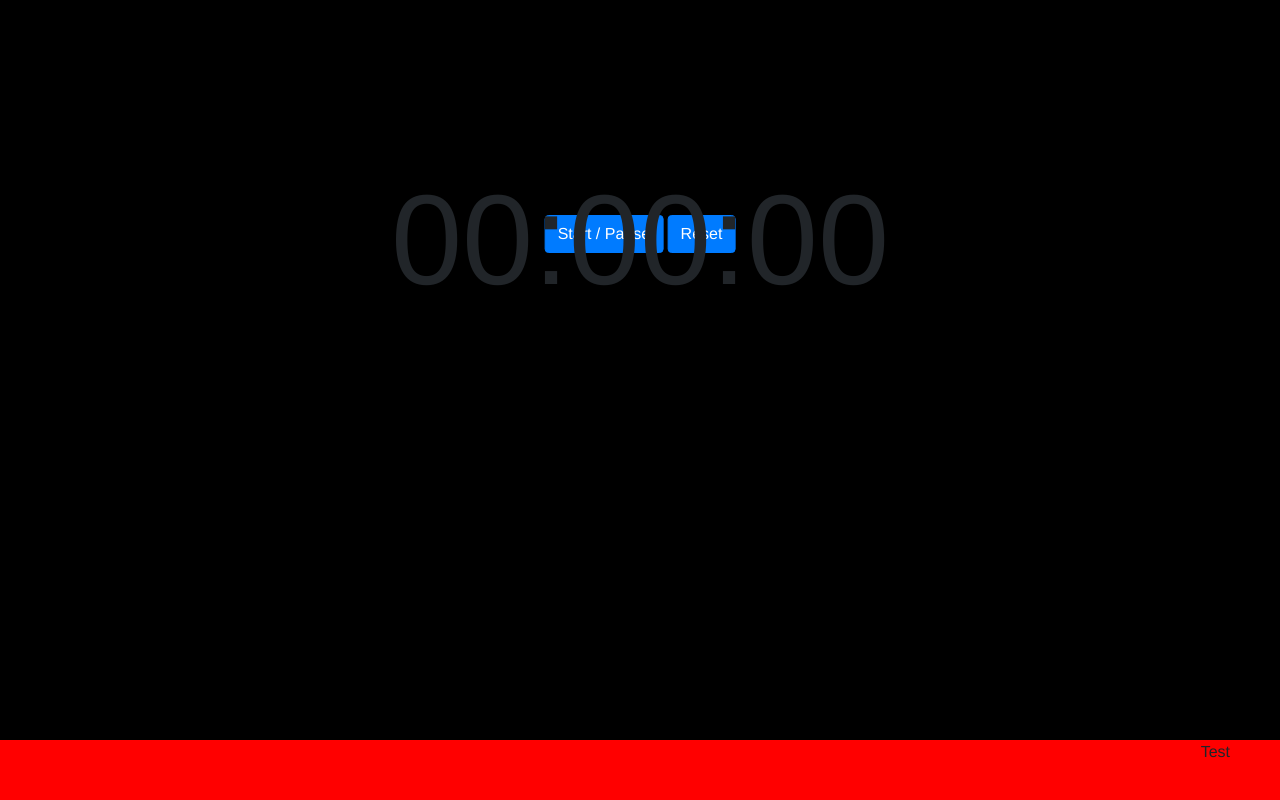
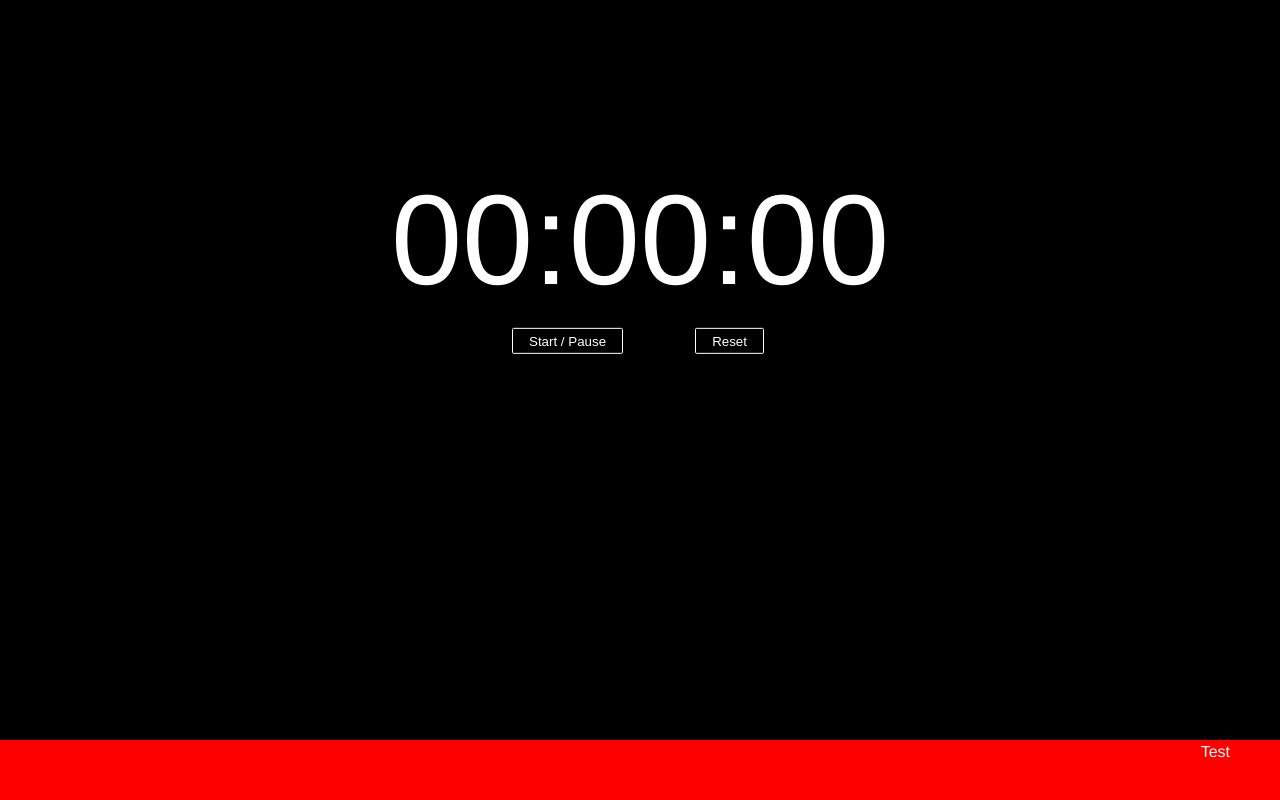
Before and after one commit to deltamaze/slideshow-timer, an ASP.NET Core app: page / in a window 1280 px wide. Run offline with ASP.NET Core 8, Linux system fonts and the light colour scheme.

Commit message:
css formatting

```diff
--- a/blazor/Components/Stopwatch.razor
+++ b/blazor/Components/Stopwatch.razor
@@ -10,9 +10,12 @@
     @FormatDisplayTime()
 </p>
 @* Todo: break out into two buttons, one for start/pause and show depending on running status *@
-<button class="btn btn-primary" @onclick="StartPause">Start / Pause</button>
+<div class="stopwatchButtons">
+    <button class="btn-primary stopwatchLeftButon" @onclick="StartPause">Start / Pause</button>
 
-<button class="btn btn-primary" @onclick="ResetStopwatch">Reset</button>
+    <button class="btn-primary stopwatchRightButon" @onclick="ResetStopwatch">Reset</button>
+</div>
+
 
 @code {
 
--- a/blazor/Pages/_Host.cshtml
+++ b/blazor/Pages/_Host.cshtml
@@ -9,7 +9,7 @@
     <meta name="viewport" content="width=device-width, initial-scale=1.0" />
     <title>blazor</title>
     <base href="~/" />
-    <link rel="stylesheet" href="css/bootstrap/bootstrap.min.css" />
+    @*<link rel="stylesheet" href="css/bootstrap/bootstrap.min.css" />*@
     <link href="css/site.css" rel="stylesheet" />
 </head>
 <body>
--- a/blazor/wwwroot/css/site.css
+++ b/blazor/wwwroot/css/site.css
@@ -3,9 +3,40 @@
 html, body {
     font-family: 'Helvetica Neue', Helvetica, Arial, sans-serif;
     background-color: black;
+    font-weight: 400;
+    line-height: 1.5;
+    /*color: #212529;*/
+    color: #FFFFFF;
+    text-align: left;
+    margin:0px;
 }
 
+.btn-primary {
+    display: inline-block;
+    padding: 0.35em 1.2em;
+    border: 0.1em solid #FFFFFF;
+    margin: 0 0.3em 0.3em 0;
+    border-radius: 0.12em;
+    box-sizing: border-box;
+    text-decoration: none;
+    font-weight: 300;
+    color: #FFFFFF;
+    background-color: transparent;
+    text-align: center;
+    transition: all 0.5s;
+}
 
+    .btn-primary:hover {
+        color: #000000;
+        background-color: #FFFFFF;
+    }
+
+@media all and (max-width:30em) {
+      .btn-primary {
+        display: block;
+        margin: 0.4em auto;
+    }
+}
 
 #appContents {
     height: 100vh;
@@ -36,6 +67,27 @@ html, body {
         transform: translate(-50%, -50%)
     }
 
+.stopwatchButtons {
+    margin: 0;
+    position: absolute;
+    top: 50%;
+    left: 50%;
+    margin-right: -50%;
+    transform: translate(-50%, -50%);
+    top: 8em;
+    width: 16em;
+}
+
+.stopwatchLeftButon {
+    position: relative;
+    float: left;
+}
+
+.stopwatchRightButon {
+    position: relative;
+    float: right;
+}
+
 #appFooter {
     background: red; /*enabled for visualisation*/
     position: absolute;
```
